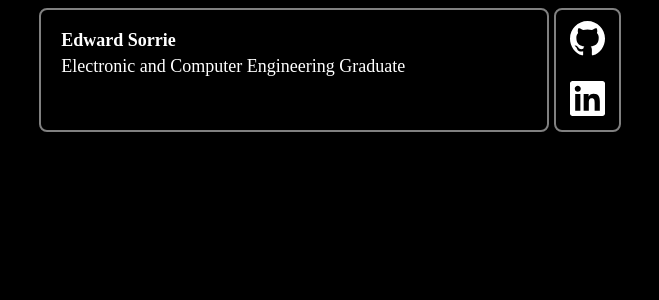
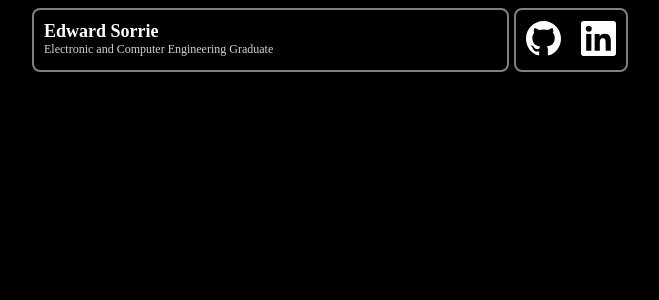
Before and after one commit to esorrie/portfolioV2, a React (Vite) app: page / in a window 1280 px wide. Shown: the top 300 px of the page, without its empty margins (310-969 px from the left). Built offline with nearby package versions, Linux system fonts and the light colour scheme.

Commit message:
added sticky element and set min widths for title and contact boxes

```diff
--- a/src/App.css
+++ b/src/App.css
@@ -13,45 +13,46 @@
   border-color: grey;
   border-width: 2px;
   border-radius: 8px;
-  height: 15%;
-  width: 40%;
+  height: 60px;
+  /* 7.5% */
+  width: 473px;
+  /* 32.5% */
+  min-width: 280px;
   margin-left: auto;
   margin-right: 5px;
 }
 
 .titleBoxContent {
-  text-align: left;
+  display: flex;
+  flex-direction: column;
   color: white;
-  font-size: 18px;
-  margin: 4%;
+  margin-top: 10.5px;
+  margin-left: 10px;
 }
 .name {
+  font-size: 18px;
   font-weight: bold;
-  padding-bottom: 5px;
 }
 
-.titleInfo {
+.titleRole {
   color: lightgray;
   font-size: 12px;
 }
 
-.titleContact {
-  margin-top: 5%;
-  font-size: 15px;
-}
-
-
 .ContactBox {
   display: flex;
-  flex-direction: column;
+  flex-direction: row;
+  position: sticky;
   border-style: solid;
   border-color: grey;
   border-width: 2px;
   border-radius: 8px;
-  height: 15%;
-  width: 5%;
+  height: 60px;
+  /* 7.5% */
+  width: 110px;
+  /* 7.5% */
+  min-width: 95px;
   margin-right: auto;
-  position: sticky;
 }
 
 .gitImage {
@@ -60,3 +61,8 @@
 .profileImage {
   margin: auto;
 }
+
+.sticky {
+  position: sticky;
+  top: 8px;
+}
```
